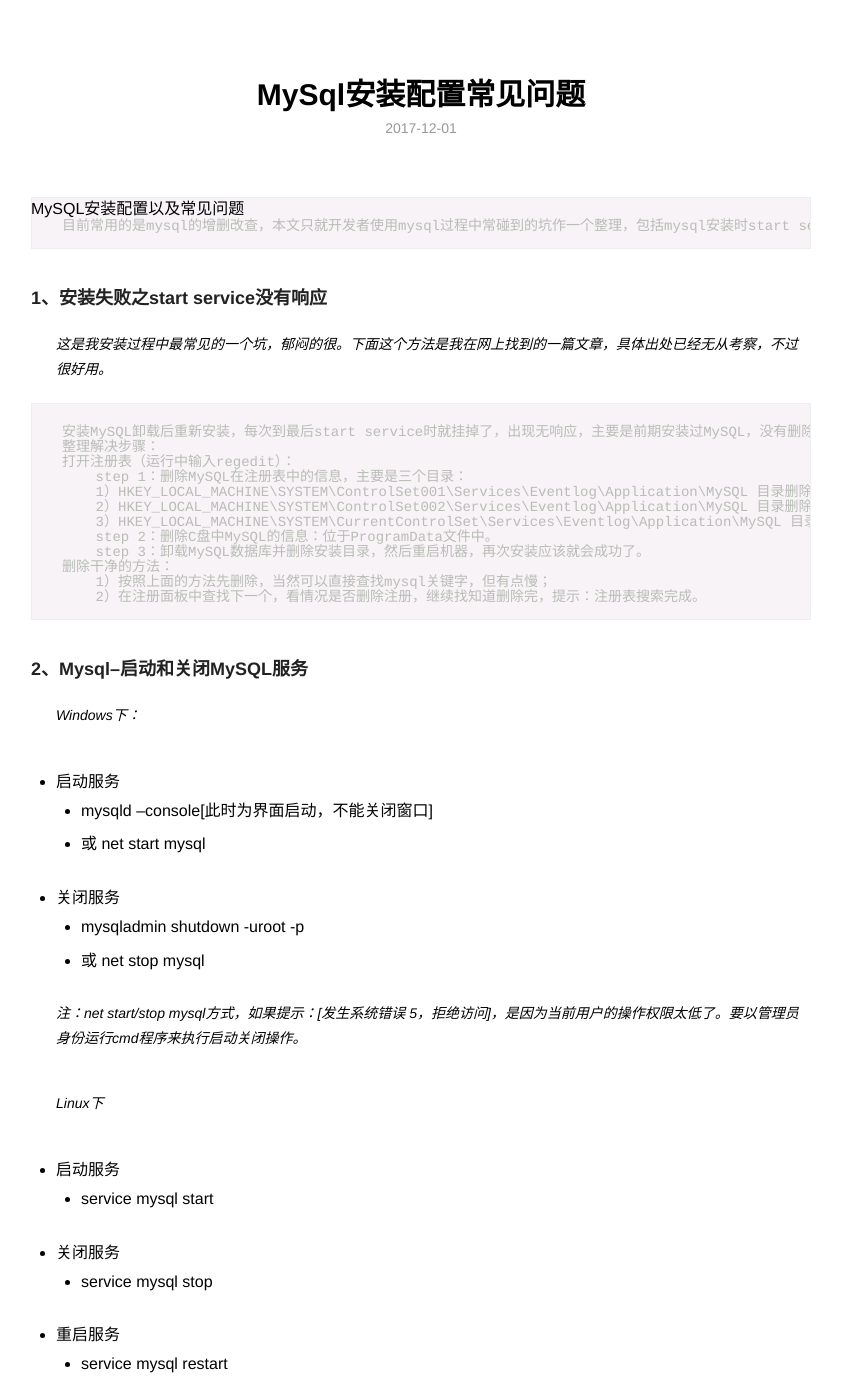
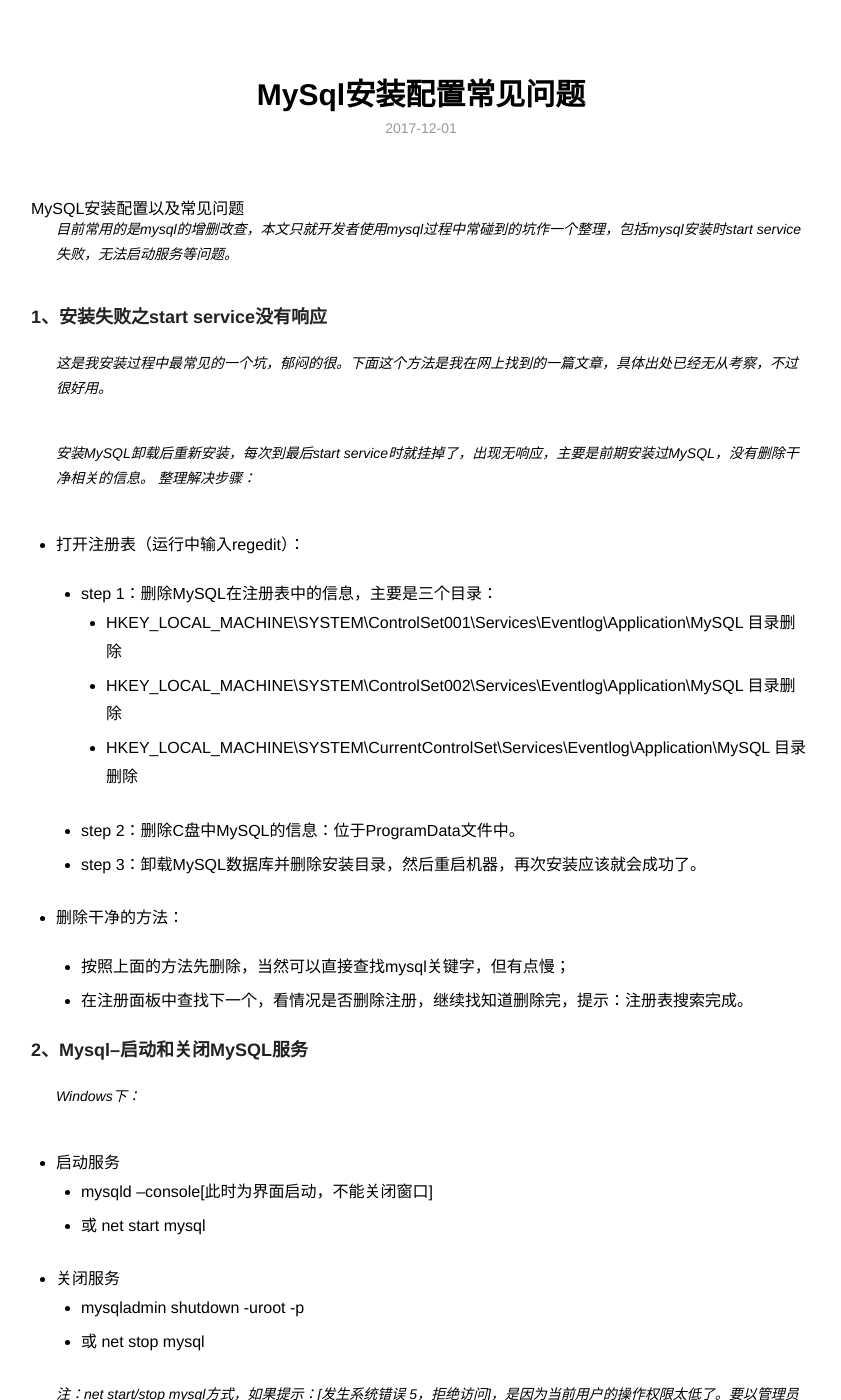
Before and after one commit to lv093/LiuWei, a Jekyll site: the page built from _posts/2017-12-01-MySQL安装配置及常见问题.md, in a window 1280 px wide and 1400 px high. Shown: the whole window, without its empty margins (219-1060 px from the left). Built offline with Jekyll 4.4.1, drawn with Linux system fonts in a browser that asks for light colours.

Commit message:
[修改]1.修改Markdown格式

```diff
--- a/_posts/2017-12-01-MySQL安装配置及常见问题.md
+++ b/_posts/2017-12-01-MySQL安装配置及常见问题.md
@@ -5,27 +5,29 @@ description: 总结了MySql学习过程的经常出现的问题
 category: blog
 date: 2017-12-01
 ---
-
 # MySQL安装配置以及常见问题
 
-    目前常用的是mysql的增删改查，本文只就开发者使用mysql过程中常碰到的坑作一个整理，包括mysql安装时start service失败，无法启动服务等问题。
+> 目前常用的是mysql的增删改查，本文只就开发者使用mysql过程中常碰到的坑作一个整理，包括mysql安装时start service失败，无法启动服务等问题。
 
 ### 1、安装失败之start service没有响应
 
 > 这是我安装过程中最常见的一个坑，郁闷的很。下面这个方法是我在网上找到的一篇文章，具体出处已经无从考察，不过很好用。
 
-    安装MySQL卸载后重新安装，每次到最后start service时就挂掉了，出现无响应，主要是前期安装过MySQL，没有删除干净相关的信息。
+> 安装MySQL卸载后重新安装，每次到最后start service时就挂掉了，出现无响应，主要是前期安装过MySQL，没有删除干净相关的信息。
     整理解决步骤：
-    打开注册表（运行中输入regedit）：
-        step 1：删除MySQL在注册表中的信息，主要是三个目录：
-        1）HKEY_LOCAL_MACHINE\SYSTEM\ControlSet001\Services\Eventlog\Application\MySQL 目录删除
-        2）HKEY_LOCAL_MACHINE\SYSTEM\ControlSet002\Services\Eventlog\Application\MySQL 目录删除
-        3）HKEY_LOCAL_MACHINE\SYSTEM\CurrentControlSet\Services\Eventlog\Application\MySQL 目录删除
-        step 2：删除C盘中MySQL的信息：位于ProgramData文件中。
-        step 3：卸载MySQL数据库并删除安装目录，然后重启机器，再次安装应该就会成功了。
-    删除干净的方法：
-        1）按照上面的方法先删除，当然可以直接查找mysql关键字，但有点慢；
-        2）在注册面板中查找下一个，看情况是否删除注册，继续找知道删除完，提示：注册表搜索完成。
+
+- 打开注册表（运行中输入regedit）：
+
+    - step 1：删除MySQL在注册表中的信息，主要是三个目录：
+        - HKEY_LOCAL_MACHINE\SYSTEM\ControlSet001\Services\Eventlog\Application\MySQL 目录删除
+        - HKEY_LOCAL_MACHINE\SYSTEM\ControlSet002\Services\Eventlog\Application\MySQL 目录删除
+        - HKEY_LOCAL_MACHINE\SYSTEM\CurrentControlSet\Services\Eventlog\Application\MySQL 目录删除
+    - step 2：删除C盘中MySQL的信息：位于ProgramData文件中。
+    - step 3：卸载MySQL数据库并删除安装目录，然后重启机器，再次安装应该就会成功了。
+- 删除干净的方法：
+
+    - 按照上面的方法先删除，当然可以直接查找mysql关键字，但有点慢；
+    - 在注册面板中查找下一个，看情况是否删除注册，继续找知道删除完，提示：注册表搜索完成。
 
 ### 2、Mysql--启动和关闭MySQL服务
 
```
